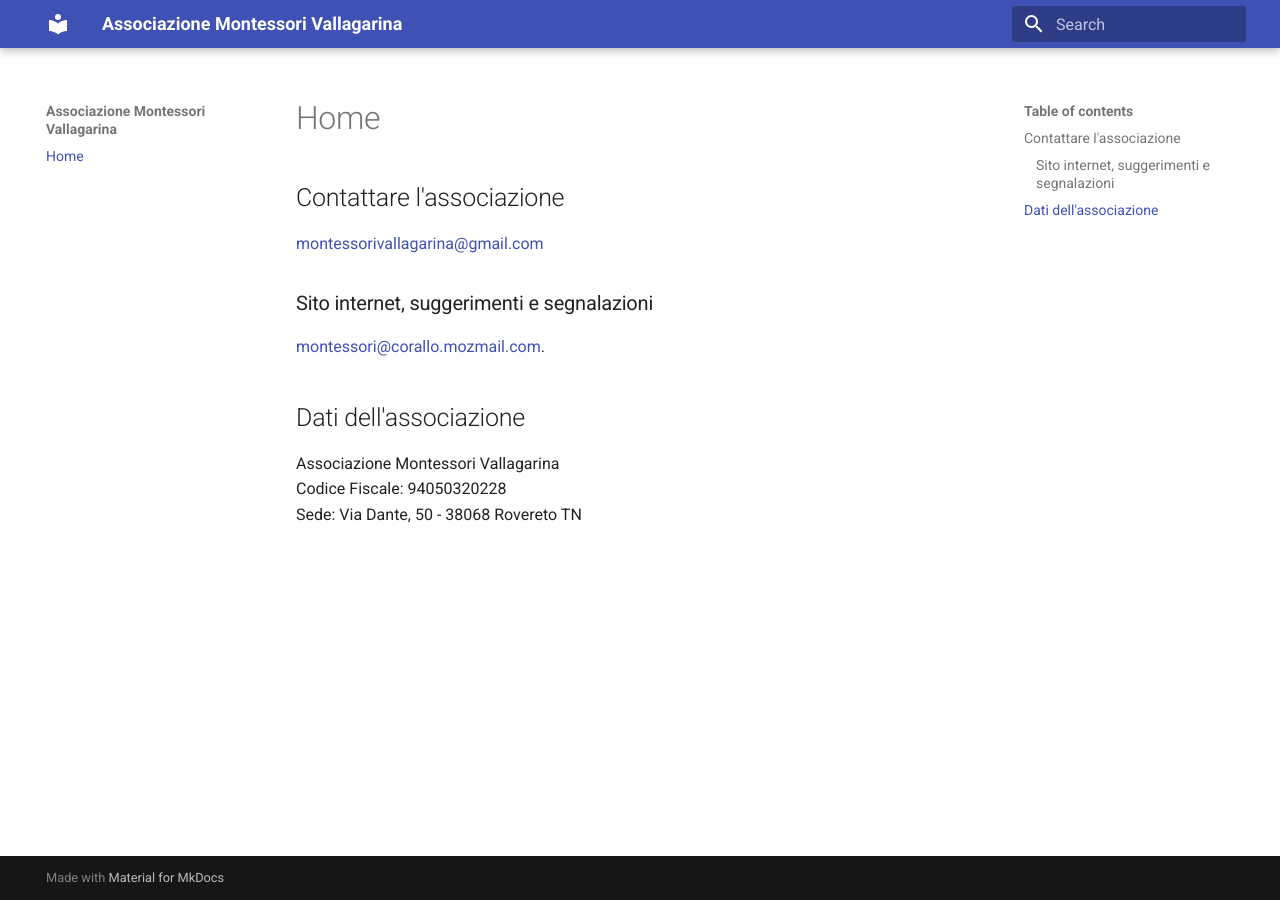
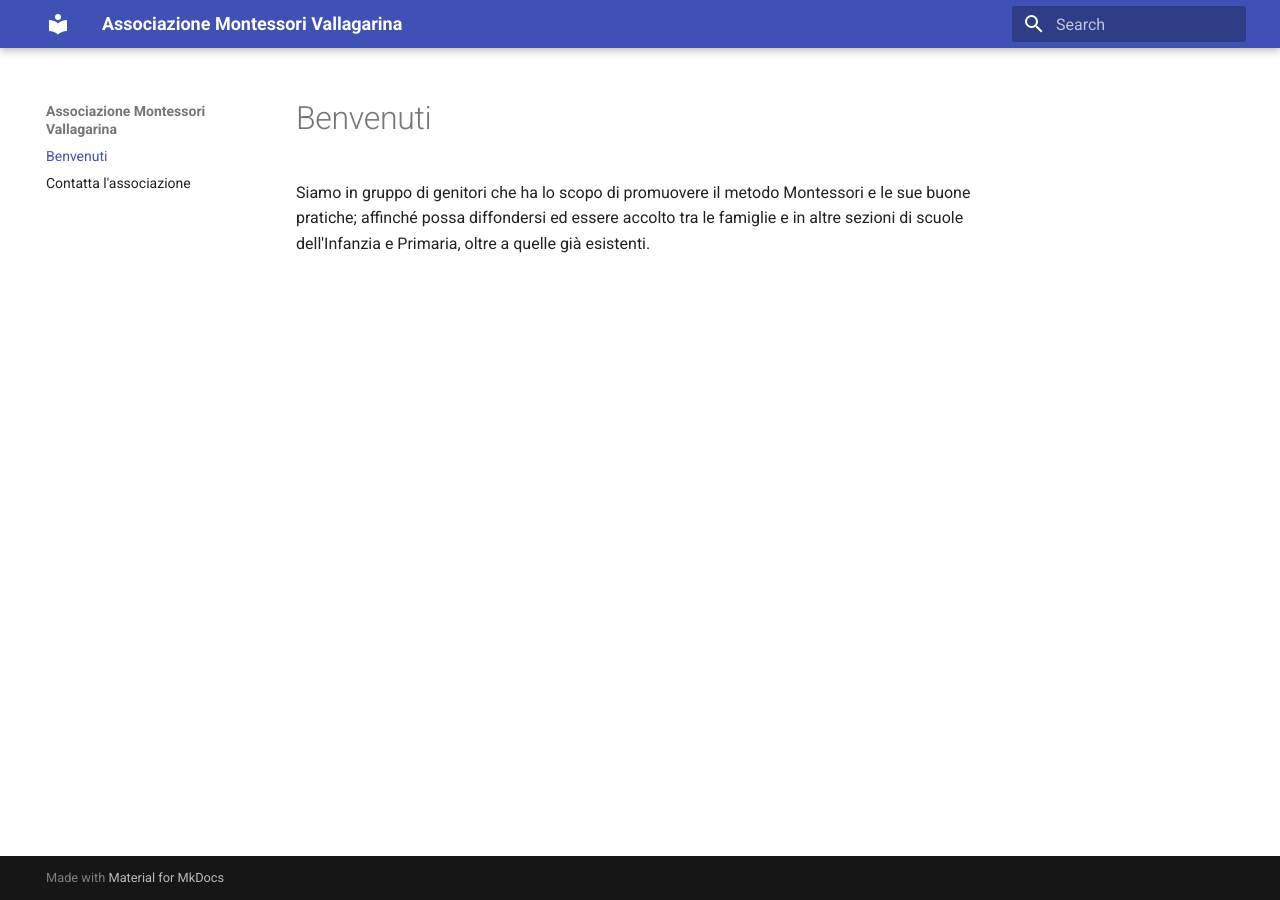
Before and after one commit to Associazione-Montessori-Vallagarina/montessorivallagarina.it, an MkDocs documentation site: the page built from docs/index.md, in a window 1280 px wide. Built offline with MkDocs 1.6.1 and Material for MkDocs 9.7.7, drawn with Linux system fonts in a browser that asks for light colours.

Commit message:
index page with a short introduction

```diff
--- a/docs/index.md
+++ b/docs/index.md
@@ -1,14 +1,2 @@
 
-## Contattare l'associazione
-
-[montessorivallagarina@gmail.com](mailto:montessorivallagarina@gmail.com)
-
-### Sito internet, suggerimenti e segnalazioni
-
-[montessori@corallo.mozmail.com](mailto:montessori@corallo.mozmail.com).
-
-## Dati dell'associazione
-
-Associazione Montessori Vallagarina<br>
-Codice Fiscale: 94050320228<br>
-Sede: Via Dante, 50 - 38068 Rovereto TN
+Siamo in gruppo di genitori che ha lo scopo di promuovere il metodo Montessori e le sue buone pratiche; affinché possa diffondersi ed essere accolto tra le famiglie e in altre sezioni di scuole dell'Infanzia e Primaria, oltre a quelle già esistenti.
--- a/mkdocs.yml
+++ b/mkdocs.yml
@@ -1,6 +1,7 @@
 site_name: Associazione Montessori Vallagarina
 site_url: https://montessorivallagarina.it
 nav:
-  - Home: index.md
+  - Benvenuti: index.md
+  - Contatta l'associazione: contatti.md
 theme:
   name: material
```
Also changed, not shown: docs/contatti.md (added, +14 -0 lines).
